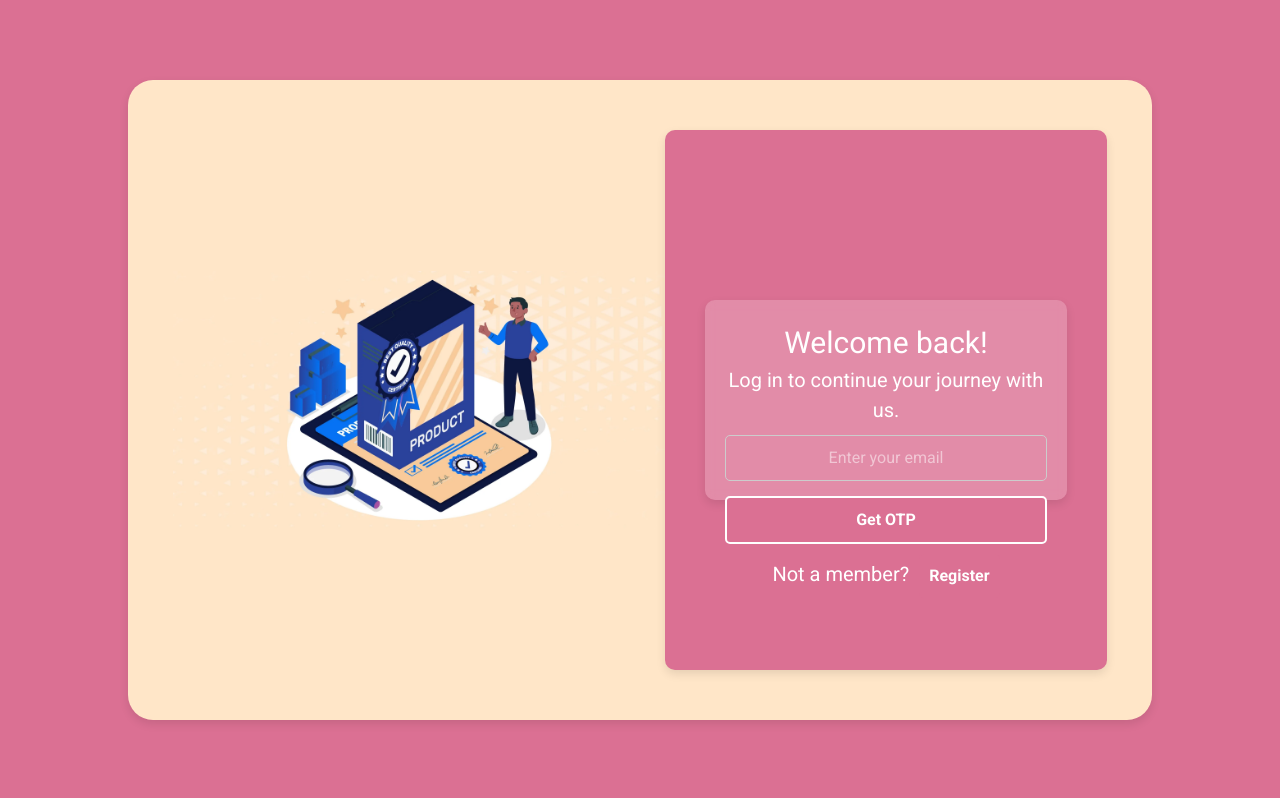
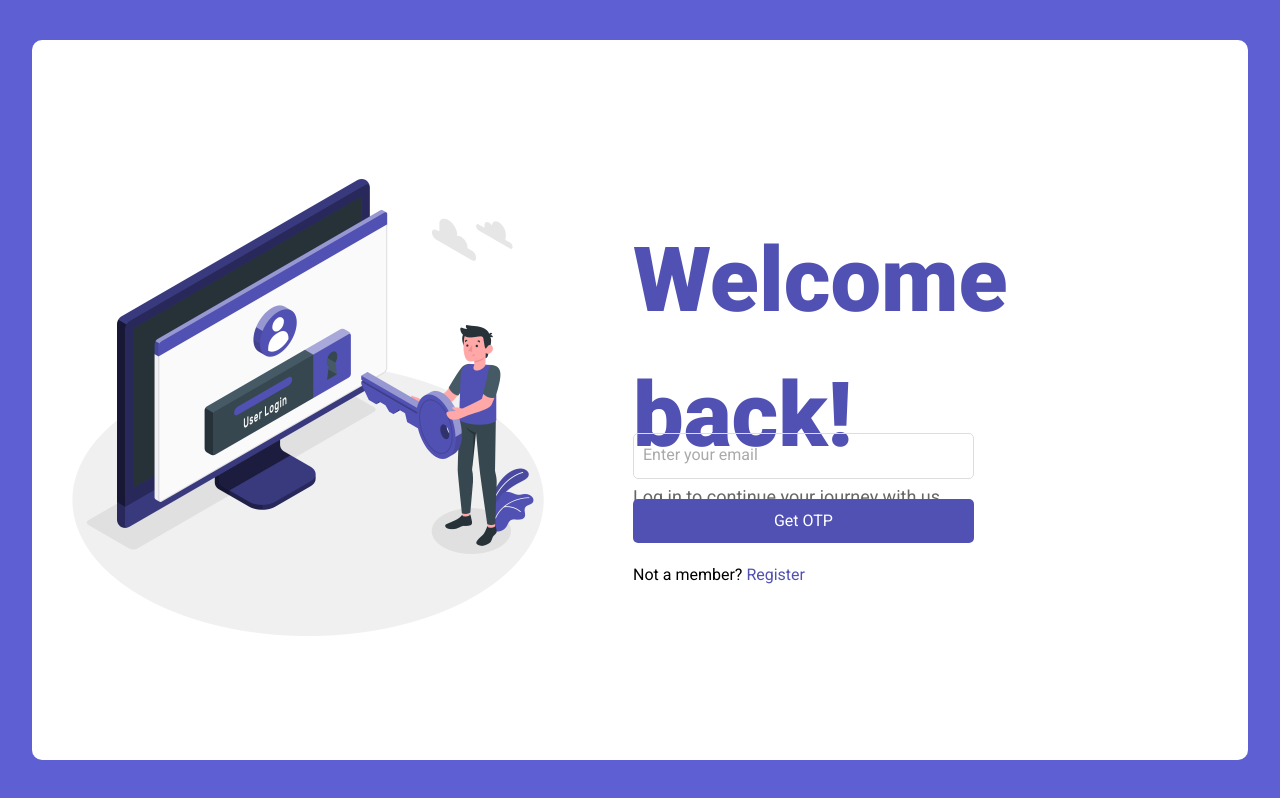
Before and after one commit to AnilGantela/pricepickretailer, a React (Vite) app: page /login in a window 1280 px wide. Built offline with nearby package versions, Linux system fonts and the light colour scheme.

Commit message:
changed app update

```diff
--- a/src/assets/Components/About/styledComponents.js
+++ b/src/assets/Components/About/styledComponents.js
@@ -31,7 +31,6 @@ export const RetailerDetailsContainer = styled.div`
 export const RetailerImageContainer = styled.div`
   width: 30%;
   height: 100%;
-  border: 3px solid #0000c5;
 
   img {
     width: 100%;
--- a/src/assets/Components/Addproduct/index.jsx
+++ b/src/assets/Components/Addproduct/index.jsx
@@ -79,7 +79,11 @@ const SearchComponent = ({
           <p>No products found</p>
         ) : (
           searchResults.map((each) => (
-            <SearchElement key={each.productLink} href={each.productLink}>
+            <SearchElement
+              key={each.productLink}
+              href={each.productLink}
+              target="_blank"
+            >
               <TitleText>{each.title}</TitleText>
               <SearchElementInnerContainer>
                 <p>Rs {each.price}</p>
--- a/src/assets/Components/Login/index.css
+++ /dev/null
@@ -1,156 +0,0 @@
-/* General Page Styles */
-.page-container {
-  height: 100vh;
-  width: 100%;
-  background-color: palevioletred;
-  display: flex;
-  flex-direction: row;
-  justify-content: center;
-  align-items: center;
-}
-
-/* Content Styling */
-.page-content {
-  width: 80%;
-  height: 80vh;
-  background-color: #ffe6c8;
-  display: flex;
-  border-radius: 25px;
-  padding: 20px;
-  box-shadow: 0px 4px 10px rgba(0, 0, 0, 0.1);
-  justify-content: center;
-  align-items: center;
-}
-
-.page-content img {
-  width: 50%;
-}
-
-/* Login Form Container */
-.loginForm-container {
-  color: white;
-  background: rgba(255, 255, 255, 0.2);
-  backdrop-filter: blur(5px);
-  -webkit-backdrop-filter: blur(5px);
-  height: 40%;
-  width: 90%;
-  padding: 20px;
-  border-radius: 10px;
-  box-shadow: 0px 4px 10px rgba(0, 0, 0, 0.1);
-  display: flex;
-  flex-direction: column;
-  justify-content: space-evenly;
-  align-items: center;
-  text-align: center;
-}
-
-.signin-container {
-  color: white;
-  background: rgba(255, 255, 255, 0.2);
-  backdrop-filter: blur(5px);
-  -webkit-backdrop-filter: blur(5px);
-  height: auto;
-  width: 90%;
-  padding: 20px;
-  border-radius: 10px;
-  box-shadow: 0px 4px 10px rgba(0, 0, 0, 0.1);
-  display: flex;
-  flex-direction: column;
-  justify-content: space-evenly;
-  align-items: start;
-  text-align: left;
-}
-
-.page-login-form {
-  background-color: palevioletred;
-  height: 90%;
-  width: 45%;
-  padding: 20px;
-  border-radius: 10px;
-  box-shadow: 0px 4px 10px rgba(0, 0, 0, 0.1);
-  display: flex;
-  flex-direction: column;
-  justify-content: center;
-  align-items: center;
-  text-align: left;
-}
-
-.loginForm-container h1 {
-  font-size: 30px;
-}
-
-.loginForm-container p {
-  font-size: 20px;
-}
-
-/* Form Styling */
-form {
-  display: flex;
-  flex-direction: column;
-  gap: 15px;
-  align-self: flex-end;
-  width: 100%;
-  text-align: center;
-}
-
-/* Input Fields */
-input {
-  padding: 10px;
-  border: 1px solid #ccc;
-  margin-top: 10px;
-  border-radius: 5px;
-  font-size: 16px;
-  text-align: center;
-}
-
-input:focus {
-  outline: none;
-  border-color: palevioletred;
-  box-shadow: 0px 0px 5px palevioletred;
-}
-
-/* OTP Inputs */
-.otp-container {
-  display: flex;
-  justify-content: center;
-  gap: 10px;
-}
-
-.otp-container input {
-  width: 40px;
-  height: 40px;
-  font-size: 18px;
-  font-weight: bold;
-  text-align: center;
-  border-radius: 5px;
-}
-
-/* Buttons */
-button {
-  padding: 10px;
-  background-color: palevioletred;
-  color: white;
-  font-size: 16px;
-  font-weight: bold;
-  border: 2px solid white;
-  border-radius: 5px;
-  cursor: pointer;
-  transition: background 0.3s;
-  margin-bottom: 10px;
-}
-
-button:hover {
-  background-color: #d45a7a;
-}
-
-a {
-  font-size: 20px;
-  margin-left: 10px;
-  color: black;
-}
-
-.swipe-btn {
-  border: none;
-  margin-left: 5px;
-  background-color: none;
-}
--- a/src/assets/Components/Login/index.jsx
+++ b/src/assets/Components/Login/index.jsx
@@ -1,7 +1,20 @@
 import { useState, useEffect } from "react";
+import Cookies from "js-cookie";
 import { useNavigate } from "react-router-dom";
-import Cookies from "js-cookie";
-import "./index.css"; // Ensure CSS is correctly imported
+import {
+  MainContainer,
+  ParentContainer,
+  FormContainer,
+  TextContainer,
+  StyledForm,
+  OtpFormWrapper,
+  OtpContainer,
+  StyledInput,
+  StyledButton,
+  SwitchText,
+  InputWrapper,
+  Label,
+} from "./styledComponents";
 
 const Login = () => {
   const [username, setUsername] = useState("");
@@ -14,7 +27,6 @@ const Login = () => {
 
   const navigate = useNavigate();
 
-  // Redirect if already logged in
   useEffect(() => {
     const token = Cookies.get("pricepicktoken");
     if (token) {
@@ -22,67 +34,49 @@ const Login = () => {
     }
   }, [navigate]);
 
-  const handleInputChange = (setter) => (event) => {
-    setter(event.target.value);
-  };
+  const handleInputChange = (setter) => (e) => setter(e.target.value);
 
   const handleSignin = async (event) => {
     event.preventDefault();
-    const url =
-      "https://pricepick-1032723282466.us-central1.run.app/retailer/register";
+    setLoading(true);
 
-    try {
-      setLoading(true);
-      const response = await fetch(url, {
+    const response = await fetch(
+      "https://pricepick-1032723282466.us-central1.run.app/retailer/register",
+      {
         method: "POST",
-        headers: {
-          "Content-Type": "application/json",
-        },
+        headers: { "Content-Type": "application/json" },
         body: JSON.stringify({ username, email, password }),
-      });
+      }
+    );
 
-      const data = await response.json(); // Ensure we parse the response
-
+    const data = await response.json();
+    setLoading(false);
     if (response.ok) {
       setOtpStatus(true);
-        console.log("OTP sent successfully");
     } else {
-        console.error("Signin failed:", data.message);
-      }
-    } catch (error) {
-      console.error("Error during signin:", error);
-    } finally {
-      setLoading(false);
+      console.error("Signup failed:", data.message);
     }
   };
 
   const handleLogin = async (event) => {
     event.preventDefault();
     setLoading(true);
-    const url =
-      "https://pricepick-1032723282466.us-central1.run.app/retailer/login";
 
-    try {
-      const response = await fetch(url, {
+    const response = await fetch(
+      "https://pricepick-1032723282466.us-central1.run.app/retailer/login",
+      {
         method: "POST",
-        headers: {
-          "Content-Type": "application/json",
-        },
+        headers: { "Content-Type": "application/json" },
         body: JSON.stringify({ email }),
-      });
+      }
+    );
 
-      const data = await response.json(); // Ensure correct response parsing
-
+    const data = await response.json();
+    setLoading(false);
     if (response.ok) {
       setOtpStatus(true);
-        console.log("OTP sent successfully");
     } else {
       console.error("Login failed:", data.message);
-      }
-    } catch (error) {
-      console.error("Error during login:", error);
-    } finally {
-      setLoading(false);
     }
   };
 
@@ -92,8 +86,7 @@ const Login = () => {
       newOtp[index] = value;
       setOtp(newOtp);
 
-      // Move focus
-      if (value && index < otp.length - 1) {
+      if (value && index < 5) {
         document.getElementById(`otp-input-${index + 1}`).focus();
       } else if (!value && index > 0) {
         document.getElementById(`otp-input-${index - 1}`).focus();
@@ -116,7 +109,6 @@ const Login = () => {
       ? "https://pricepick-1032723282466.us-central1.run.app/retailer/verify-login-otp"
       : "https://pricepick-1032723282466.us-central1.run.app/retailer/verify-otp";
 
-    try {
     const response = await fetch(url, {
       method: "POST",
       headers: { "Content-Type": "application/json" },
@@ -124,34 +116,76 @@ const Login = () => {
     });
 
     const data = await response.json();
+    setLoading(false);
     if (response.ok) {
       Cookies.set("pricepicktoken", data.token, { expires: 7, secure: true });
       navigate("/");
     } else {
       console.error("OTP verification failed:", data.message);
     }
-    } catch (error) {
-      console.error("Error during OTP verification:", error);
-    } finally {
-      setLoading(false);
-    }
   };
 
   return (
-    <div className="page-container">
-      <div className="page-content">
+    <MainContainer>
+      <ParentContainer>
         <img
-          src="/Product_Quality_And_Why_Does_It_Matter_e8112de20a.webp"
-          alt="product"
+          key={login ? "login-img" : "signup-img"}
+          src={login ? "./Login-amico.png" : "./Sign up-amico.png"}
+          alt={login ? "login" : "signup"}
         />
+        <FormContainer>
+          <TextContent login={login} />
+          {otpStatus ? (
+            <OtpForm
+              otp={otp}
+              loading={loading}
+              handleOtpChange={handleOtpChange}
+              handleOtpSubmit={handleOtpSubmit}
+            />
+          ) : login ? (
+            <LoginForm
+              email={email}
+              loading={loading}
+              onChange={handleInputChange(setEmail)}
+              onSubmit={handleLogin}
+              onSwitch={() => setLogin(false)}
+            />
+          ) : (
+            <SignupForm
+              username={username}
+              email={email}
+              password={password}
+              loading={loading}
+              onChangeUsername={handleInputChange(setUsername)}
+              onChangeEmail={handleInputChange(setEmail)}
+              onChangePassword={handleInputChange(setPassword)}
+              onSubmit={handleSignin}
+              onSwitch={() => setLogin(true)}
+            />
+          )}
+        </FormContainer>
+      </ParentContainer>
+    </MainContainer>
+  );
+};
 
-        <div className="page-login-form">
-          {otpStatus ? (
-            <form onSubmit={handleOtpSubmit} className="otp-form">
+const TextContent = ({ login }) => (
+  <TextContainer key={login ? "login-img" : "signup-img"}>
+    <h1>{login ? "Welcome back!" : "Sign In"}</h1>
+    <p>
+      {login
+        ? "Log in to continue your journey with us."
+        : "Join us! to start the journey"}
+    </p>
+  </TextContainer>
+);
+
+const OtpForm = ({ otp, loading, handleOtpChange, handleOtpSubmit }) => (
+  <OtpFormWrapper onSubmit={handleOtpSubmit}>
     <label>Enter OTP</label>
-              <div className="otp-container">
+    <OtpContainer>
       {otp.map((digit, index) => (
-                  <input
+        <StyledInput
           key={index}
           id={`otp-input-${index}`}
           type="text"
@@ -160,92 +194,94 @@ const Login = () => {
           onChange={(e) => handleOtpChange(index, e.target.value)}
         />
       ))}
-              </div>
-              <button type="submit" disabled={loading}>
+    </OtpContainer>
+    <StyledButton type="submit" disabled={loading}>
       {loading ? "Verifying..." : "Submit OTP"}
-              </button>
-            </form>
-          ) : (
-            <>
-              {login ? (
-                <div className="loginForm-container">
-                  <h1>Welcome back!</h1>
-                  <p>Log in to continue your journey with us.</p>
-                  <form onSubmit={handleLogin} className="loginForm">
-                    <input
+    </StyledButton>
+  </OtpFormWrapper>
+);
+
+const LoginForm = ({ email, loading, onChange, onSubmit, onSwitch }) => (
+  <StyledForm onSubmit={onSubmit}>
+    <InputWrapper>
+      <StyledInput
+        type="email"
         name="email"
+        id="email"
         placeholder="Enter your email"
-                      type="email"
         value={email}
-                      onChange={handleInputChange(setEmail)}
+        onChange={onChange}
         required
       />
-                    <button type="submit" disabled={loading}>
+      <Label htmlFor="email">Enter your email</Label>
+    </InputWrapper>
+    <StyledButton type="submit" disabled={loading}>
       {loading ? "Sending OTP..." : "Get OTP"}
-                    </button>
-                  </form>
-                  <p>
+    </StyledButton>
+    <SwitchText>
       Not a member?{" "}
-                    <button
-                      type="button"
-                      onClick={() => setLogin(false)}
-                      className="cursor-pointer swipe-btn"
-                    >
+      <button type="button" onClick={onSwitch}>
         Register
       </button>
-                  </p>
-                </div>
-              ) : (
-                <div className="signin-container">
-                  <h1>Welcome!</h1>
-                  <p>Join us! to start the journey</p>
-                  <form onSubmit={handleSignin}>
-                    <input
+    </SwitchText>
+  </StyledForm>
+);
+
+const SignupForm = ({
+  username,
+  email,
+  password,
+  loading,
+  onChangeUsername,
+  onChangeEmail,
+  onChangePassword,
+  onSubmit,
+  onSwitch,
+}) => (
+  <StyledForm onSubmit={onSubmit}>
+    <InputWrapper>
+      <StyledInput
         type="text"
-                      name="username"
+        id="username"
         placeholder="Username"
         value={username}
-                      onChange={handleInputChange(setUsername)}
+        onChange={onChangeUsername}
         required
       />
-                    <input
+      <Label htmlFor="username">Username</Label>
+    </InputWrapper>
+    <InputWrapper>
+      <StyledInput
         type="email"
-                      name="email"
+        id="email"
         placeholder="Email address"
         value={email}
-                      onChange={handleInputChange(setEmail)}
+        onChange={onChangeEmail}
         required
       />
-                    <input
+      <Label htmlFor="email">Email address</Label>
+    </InputWrapper>
+    <InputWrapper>
+      <StyledInput
         type="password"
-                      name="password"
+        id="password"
         placeholder="Password"
         value={password}
-                      onChange={handleInputChange(setPassword)}
+        onChange={onChangePassword}
         required
       />
-                    <button type="submit" disabled={loading}>
+      <Label htmlFor="password">Password</Label>
+    </InputWrapper>
+    <StyledButton type="submit" disabled={loading}>
       {loading ? "Sending OTP..." : "Get OTP"}
-                    </button>
-                  </form>
-                  <p>
+    </StyledButton>
+    <SwitchText>
       Already a member?{" "}
-                    <button
-                      type="button"
-                      onClick={() => setLogin(true)}
-                      className="cursor-pointer swipe-btn"
-                    >
+      <button type="button" onClick={onSwitch}>
         Login
       </button>
-                  </p>
-                </div>
-              )}
-            </>
-          )}
-        </div>
-      </div>
-    </div>
+    </SwitchText>
+  </StyledForm>
 );
-};
 
 export default Login;
--- /dev/null
+++ b/src/assets/Components/Login/styledComponents.js
@@ -0,0 +1,174 @@
+import styled, { keyframes } from "styled-components";
+
+// Slide-in from left animation
+const slideInFromLeft = keyframes`
+  0% {
+    opacity: 0;
+    transform: translateX(-100px);
+  }
+  100% {
+    opacity: 1;
+    transform: translateX(0);
+  }
+`;
+
+// Slide-in from top animation
+const slideInFromTop = keyframes`
+  0% {
+    opacity: 0;
+    transform: translateY(-100px);
+  }
+  100% {
+    opacity: 1;
+    transform: translateY(0);
+  }
+`;
+
+export const MainContainer = styled.div`
+  background-color: #000c5;
+  display: flex;
+  height: 100vh;
+  width: 100%;
+  justify-content: center;
+  align-items: center;
+`;
+
+export const ParentContainer = styled.div`
+  background-color: white;
+  height: 90vh;
+  width: 95%;
+  display: flex;
+  justify-content: space-around;
+  align-items: center;
+  border-radius: 10px;
+  img {
+    width: 500px;
+    height: 500px;
+    opacity: 0;
+    animation: ${slideInFromLeft} 2s ease-out forwards;
+  }
+`;
+
+export const FormContainer = styled.div`
+  background-color: white;
+  height: 100%;
+  width: 50%;
+  padding: 20px;
+  display: flex;
+  flex-direction: column;
+  justify-content: center;
+`;
+
+export const TextContainer = styled.div`
+  height: 200px;
+  h1 {
+    font-size: 90px;
+    font-weight: 900;
+    animation: ${slideInFromTop} 2s ease-out forwards;
+    color: #5151b4;
+  }
+
+  p {
+    font-size: 18px;
+    color: #666;
+  }
+`;
+
+export const StyledForm = styled.form`
+  display: flex;
+  flex-direction: column;
+  gap: 20px;
+`;
+
+export const InputWrapper = styled.div`
+  position: relative;
+  display: flex;
+  flex-direction: column;
+  gap: 5px;
+  margin-top: 20px;
+`;
+
+export const StyledInput = styled.input`
+  padding: 10px;
+  font-size: 16px;
+  border: 1px solid #ddd;
+  border-radius: 5px;
+  outline: none;
+  position: relative;
+  z-index: 1;
+  background-color: transparent;
+  width: 60%;
+  margin-right: 10px;
+
+  &::placeholder {
+    color: transparent;
+  }
+
+  &:focus {
+    border-color: #5151b4;
+  }
+
+  &:focus + label,
+  &:not(:placeholder-shown) + label {
+    top: -20px;
+    font-size: 12px;
+    color: #5151b4;
+    position: absolute;
+    left: 10px;
+    background-color: white;
+  }
+`;
+
+export const Label = styled.label`
+  font-size: 16px;
+  color: #aaa;
+  position: absolute;
+  top: 10px;
+  left: 10px;
+  transition: all 0.3s ease;
+  pointer-events: none;
+`;
+
+export const StyledButton = styled.button`
+  padding: 10px;
+  font-size: 16px;
+  color: white;
+  background-color: #5151b4;
+  border: none;
+  border-radius: 5px;
+  cursor: pointer;
+  outline: none;
+
+  width: 60%;
+  &:disabled {
+    background-color: #ccc;
+    cursor: not-allowed;
+  }
+`;
+
+export const OtpFormWrapper = styled.form`
+  display: flex;
+  flex-direction: column;
+  gap: 10px;
+`;
+
+export const OtpContainer = styled.div`
+  display: flex;
+  justify-content: space-evenly;
+  margin-top: 20px;
+`;
+
+export const SwitchText = styled.p`
+  font-size: 16px;
+
+  button {
+    background: none;
+    border: none;
+    color: #5151b4;
+    cursor: pointer;
+
+    &:hover {
+      text-decoration: underline;
+    }
+  }
+`;
--- a/src/assets/Components/Navbar/styledComponents.js
+++ b/src/assets/Components/Navbar/styledComponents.js
@@ -4,7 +4,7 @@ export const NavbarContainer = styled.nav`
   display: flex;
   justify-content: space-between;
   align-items: center;
-  background-color: ${(props) => props.$bckgroundcolor || "#0000c5"};
+  background-color: ${(props) => props.$bckgroundcolor || "#000c5"};
   height: 8vh;
   padding: 0px 10px;
   position: fixed;
--- a/src/assets/Components/Services/styledComponents.js
+++ b/src/assets/Components/Services/styledComponents.js
@@ -14,6 +14,7 @@ export const Sidebar = styled.div`
   top: 0;
   left: 0;
   transition: width 0.3s;
+  padding-top: 20px;
 `;
 
 export const ToggleButton = styled.button`
```
Also changed, not shown: src/assets/Components/Addproduct/styleComponents.js (+25 -7 lines), public/Login-amico.png (added), public/Sign up-amico.png (added). Lines whose indentation alone changed are shown as unchanged.
